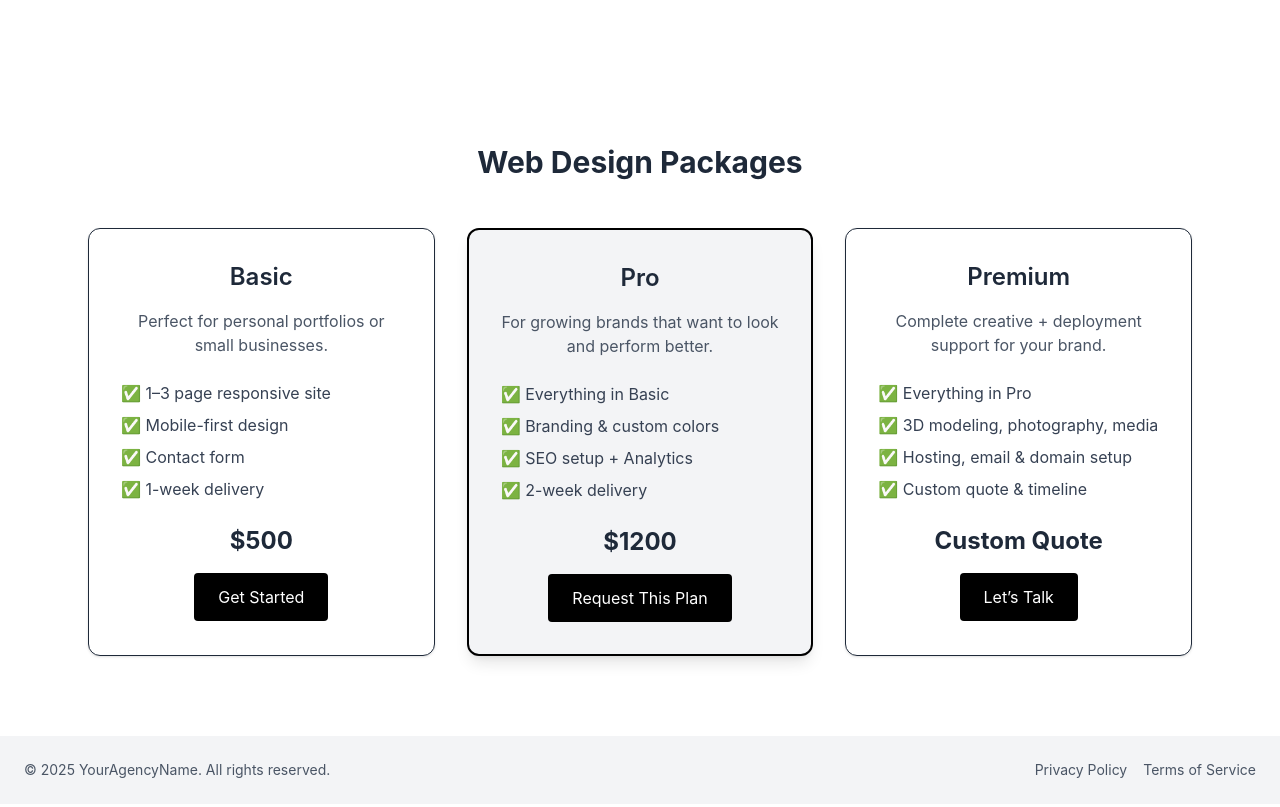
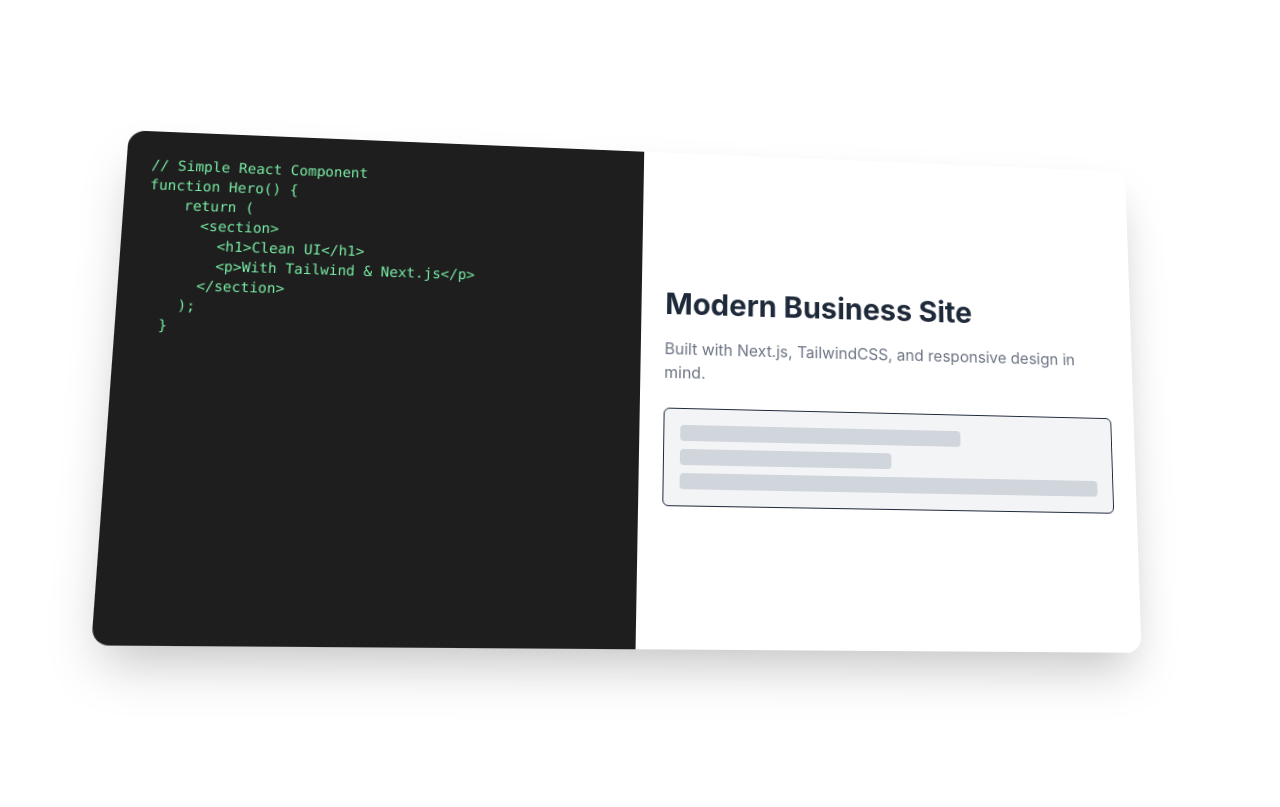
Before and after one commit to mmm1602/graphic-works-website, a Next.js app: page /services in a window 1280 px wide. Shown: the part 728-1535 px from the top of the page. Built offline with nearby package versions, Linux system fonts and the light colour scheme.

Commit message:
Added cool 3d effect

```diff
--- /dev/null
+++ b/components/ShowcaseCard.tsx
@@ -0,0 +1,38 @@
+export default function ShowcaseCard() {
+    return (
+      <div className="relative w-full max-w-5xl mx-auto my-20 perspective-[1000px]">
+        <div
+          className="w-full h-[500px] bg-white rounded-2xl shadow-2xl transform rotate-[1deg] rotate-x-[6deg] rotate-y-[4deg] hover:rotate-[0deg] transition-transform duration-700 ease-out overflow-hidden flex flex-col md:flex-row"
+          style={{ transformStyle: 'preserve-3d' }}
+        >
+          {/* Code Side */}
+          <div className="w-full md:w-1/2 bg-[#1e1e1e] text-green-300 font-mono p-6 text-sm overflow-auto">
+            <p>// Simple React Component</p>
+            <pre>
+              {`function Hero() {
+    return (
+      <section>
+        <h1>Clean UI</h1>
+        <p>With Tailwind & Next.js</p>
+      </section>
+    );
+  }`}
+            </pre>
+          </div>
+
+          {/* Website Side */}
+          <div className="w-full md:w-1/2 bg-white p-6 flex flex-col justify-center text-left">
+            <h1 className="text-3xl font-bold text-gray-800">Modern Business Site</h1>
+            <p className="text-gray-500 mt-4">
+              Built with Next.js, TailwindCSS, and responsive design in mind.
+            </p>
+            <div className="mt-6 bg-gray-100 rounded-md border p-4">
+              <div className="h-4 bg-gray-300 rounded w-2/3 mb-2"></div>
+              <div className="h-4 bg-gray-300 rounded w-1/2 mb-2"></div>
+              <div className="h-4 bg-gray-300 rounded w-full"></div>
+            </div>
+          </div>
+        </div>
+      </div>
+    );
+  }
--- a/pages/services.tsx
+++ b/pages/services.tsx
@@ -1,6 +1,7 @@
 import Navbar from '@/components/Navbar';
 import Footer from '@/components/Footer';
 import Head from 'next/head';
+import ShowcaseCard from '@/components/ShowcaseCard';
 
 export default function Services() {
   return (
@@ -63,6 +64,7 @@ export default function Services() {
         </div>
       </section>
 
+      <ShowcaseCard />
       {/* Pricing Tiers Section */}
       <section className="bg-white max-w-6xl mx-auto py-20 px-6 text-center">
         <h2 className="text-3xl font-bold mb-12">Web Design Packages</h2>
```
Also changed, not shown: public/IDE-image.png (added).
